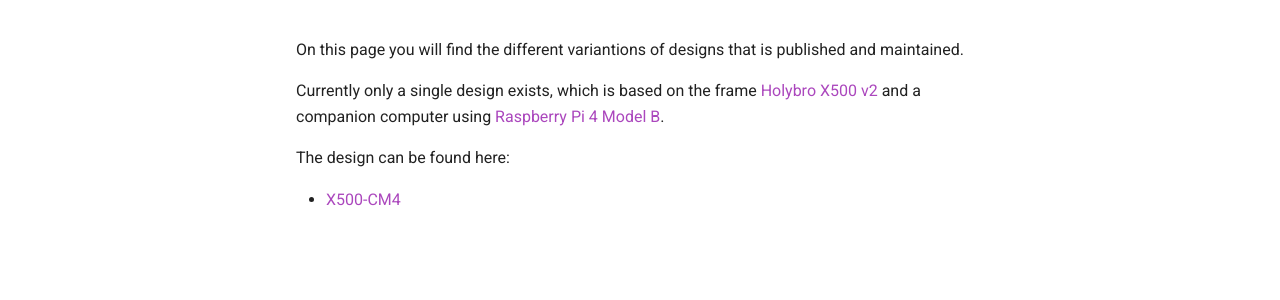
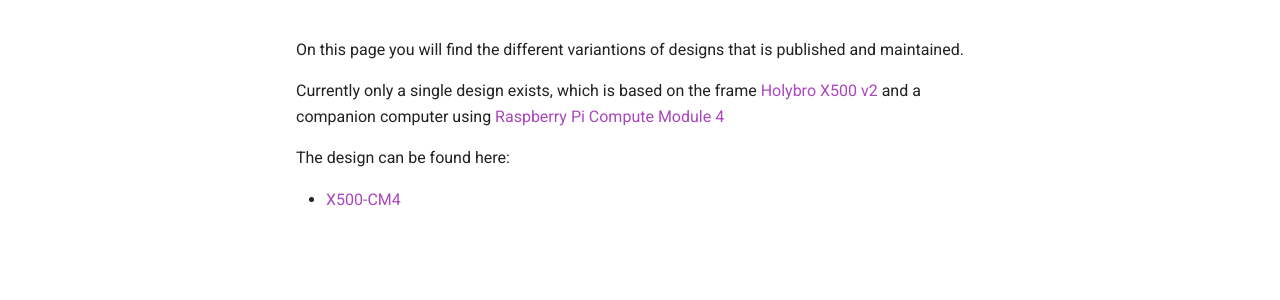
Before and after one commit to fancydrones/fancydrones.github.io, an MkDocs documentation site: the page built from docs/README.md, in a window 1280 px wide. Shown: the part 191-491 px from the top of the page. Built offline with MkDocs 1.6.1 and Material for MkDocs 9.7.7, drawn with Linux system fonts in a browser that asks for light colours.

Commit message:
Update README.md

```diff
--- a/docs/README.md
+++ b/docs/README.md
@@ -1,7 +1,7 @@
 # Welcome
 On this page you will find the different variantions of designs that is published and maintained.
 
-Currently only a single design exists, which is based on the frame [Holybro X500 v2 ](https://shop.holybro.com/x500-v2-kit_p1288.html) and a companion computer using [Raspberry Pi 4 Model B](https://www.raspberrypi.com/products/raspberry-pi-4-model-b/).
+Currently only a single design exists, which is based on the frame [Holybro X500 v2 ](https://shop.holybro.com/x500-v2-kit_p1288.html) and a companion computer using [Raspberry Pi Compute Module 4](https://www.raspberrypi.com/products/compute-module-4)
 
 The design can be found here:
 
```
